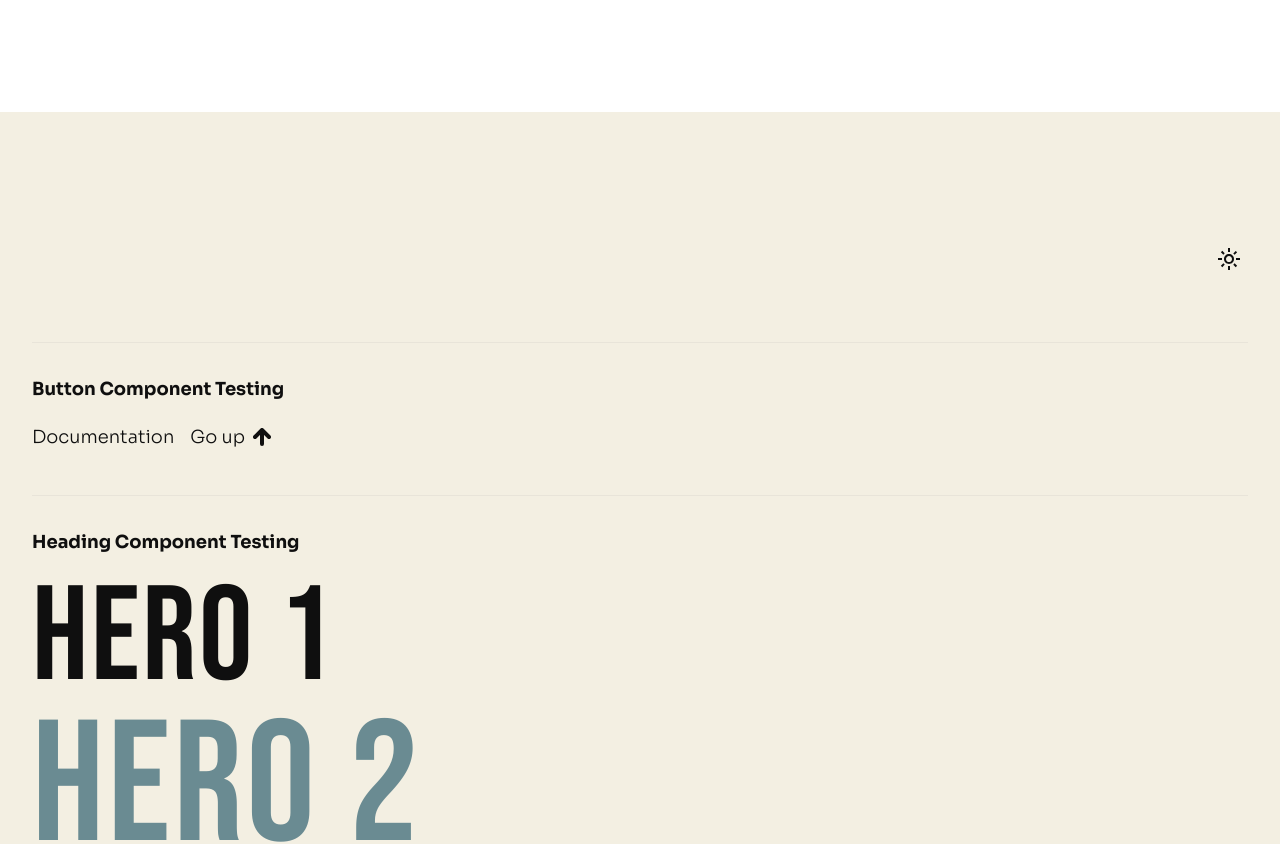
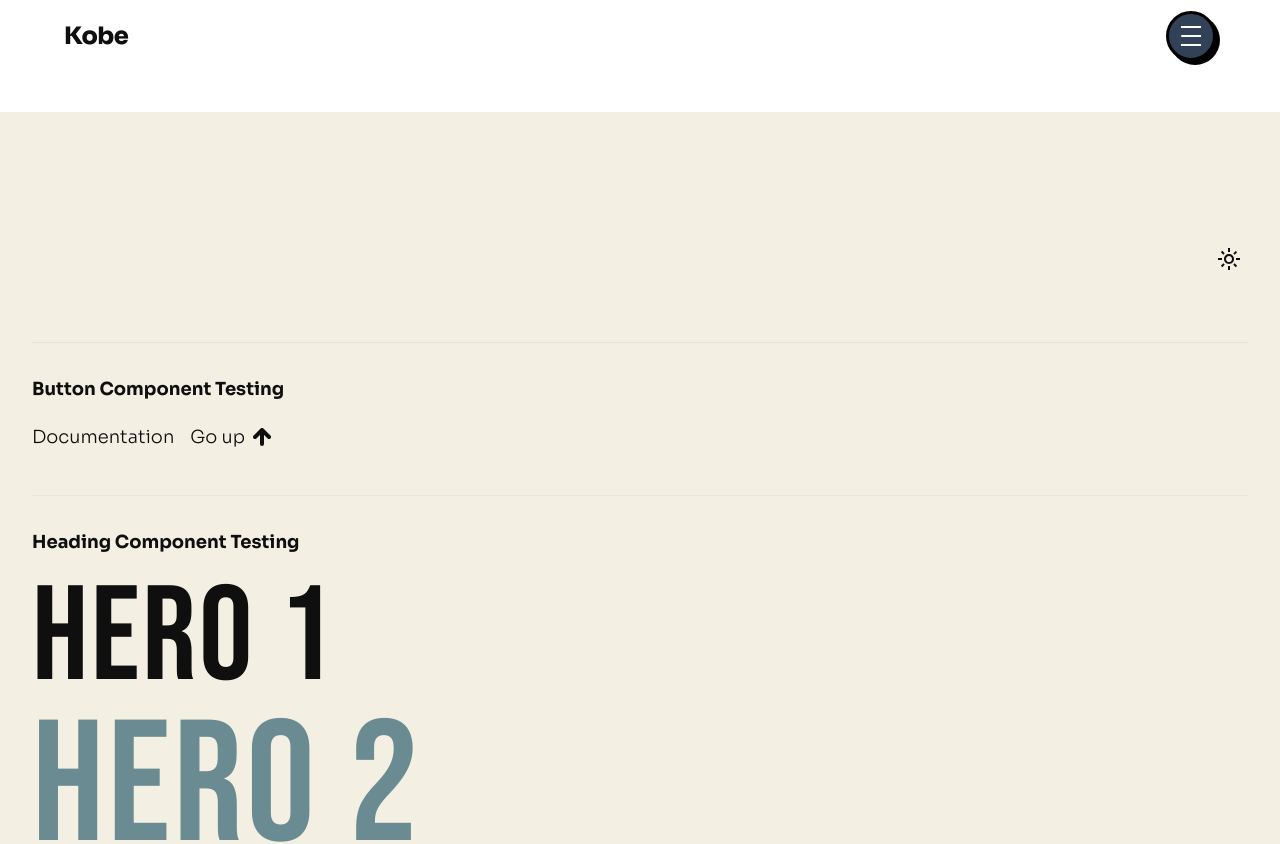
Before and after one commit to Kobeboy15/team_portfolio, a Next.js app: page / in a window 1280 px wide. Shown: the top 844 px of the page. Built offline with nearby package versions, Linux system fonts and the light colour scheme.

Commit message:
feat: add fixed navigation header scaffold

```diff
--- a/src/app/page.tsx
+++ b/src/app/page.tsx
@@ -5,6 +5,7 @@ import { Button } from "../components/ui/Button";
 import { Heading } from "../components/ui/Heading";
 import { Card } from "../components/ui/Card";
 import { ImageFrame } from "../components/ui/ImageFrame";
+import { NavigationHeader } from "../components/ui/NavigationHeader";
 
 import { AboutSection } from "../components/sections/AboutSection";
 
@@ -12,6 +13,7 @@ export default function Home() {
   return (
     <div className="min-h-screen bg-background-2 font-sans">
       <Section spacing="lg" withSectionGap className="flex min-h-screen items-center justify-center">
+        <NavigationHeader />
         <main className="flex min-h-screen w-full max-w-7xl flex-col items-center justify-between bg-background py-32 px-8 sm:items-start">
           <div className="mb-6 self-end">
             <ThemeToggle />
--- /dev/null
+++ b/src/components/ui/NavigationHeader.tsx
@@ -0,0 +1,95 @@
+"use client";
+
+import Link from "next/link";
+import { useState } from "react";
+
+export function NavigationHeader() {
+  const [isOpen, setIsOpen] = useState(false);
+  const toggle = () => setIsOpen((prev) => !prev);
+
+  const navItems = ["About", "Expertise", "Projects", "Contact"];
+
+  return (
+    <header className="fixed top-0 left-0 z-50 h-[72px] w-full">
+      <div className="flex items-center justify-between h-full px-16 py-[18px]">
+        {/* Home button / brand */}
+        <Link
+          href="/#top"
+          className="text-sora-24 font-extrabold tracking-tight text-foreground"
+        >
+          Kobe
+        </Link>
+
+        {/* Right side: nav + hamburger */}
+        <div className="flex items-center gap-6">
+          {/* Nav links — slide in from right to left */}
+          <div
+            className={`overflow-hidden transition-all duration-500 ease-in-out
+              ${isOpen ? "max-w-[700px]" : "max-w-0"}`}
+          >
+            <nav
+              className={`flex items-center gap-8 pr-2 whitespace-nowrap
+                transition-transform duration-500 ease-in-out
+                ${isOpen ? "translate-x-0" : "translate-x-full"}`}
+            >
+              {navItems.map((item) => (
+                <a
+                  key={item}
+                  href={`#${item.toLowerCase()}`}
+                  className="text-lg font-bold
+                             hover:underline underline-offset-4 decoration-[3px]
+                             transition-all duration-150"
+                >
+                  {item}
+                </a>
+              ))}
+            </nav>
+          </div>
+
+          {/* Hamburger / X button */}
+          <button
+            onClick={toggle}
+            aria-label={isOpen ? "Close menu" : "Open menu"}
+            aria-expanded={isOpen}
+            className="relative flex items-center justify-center
+                       rounded-full w-[50px] h-[50px] bg-slate-700
+                       border-[3px] border-black
+                       shadow-[4px_4px_0_0_#000]
+                       active:shadow-none active:translate-x-[4px] active:translate-y-[4px]
+                       transition-all duration-200"
+          >
+            <div className="flex flex-col justify-between w-[20px] h-[20px] overflow-hidden">
+              <div
+                className={`bg-white h-[2px] w-7 transition-all duration-300 origin-left
+                  ${isOpen ? "translate-x-10" : ""}`}
+              />
+              <div
+                className={`bg-white h-[2px] w-7 rounded transition-all duration-300 delay-75
+                  ${isOpen ? "translate-x-10" : ""}`}
+              />
+              <div
+                className={`bg-white h-[2px] w-7 transition-all duration-300 origin-left delay-150
+                  ${isOpen ? "translate-x-10" : ""}`}
+              />
+
+              <div
+                className={`absolute top-2.5 flex items-center justify-between
+                  transition-all duration-500
+                  ${isOpen ? "translate-x-0 w-12" : "-translate-x-10 w-0"}`}
+              >
+                <div
+                  className={`absolute bg-white h-[2px] w-5 transition-all duration-500 delay-300
+                    ${isOpen ? "rotate-45" : "rotate-0"}`}
+                />
+                <div
+                  className={`absolute bg-white h-[2px] w-5 transition-all duration-500 delay-300
+                    ${isOpen ? "-rotate-45" : "rotate-0"}`}
+                />
+              </div>
+            </div>
+          </button>
+        </div>
+      </div>
+    </header>
+  );
+}
```
